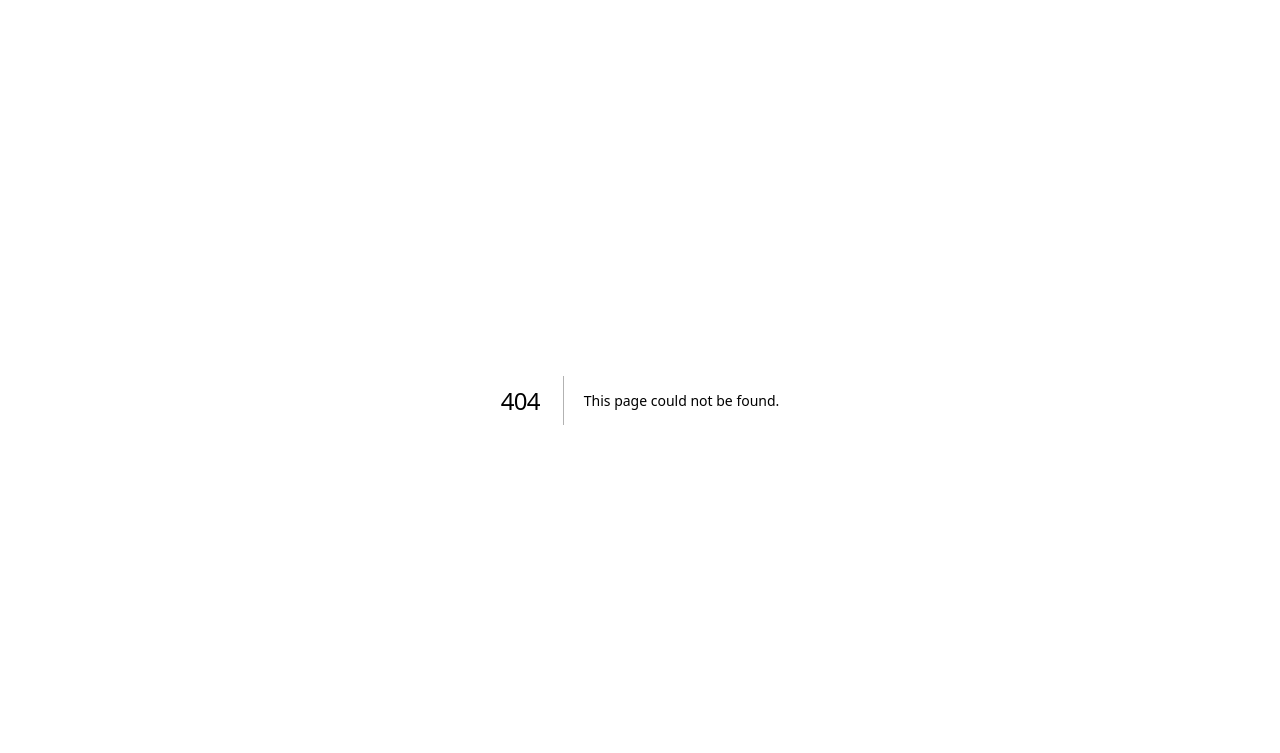
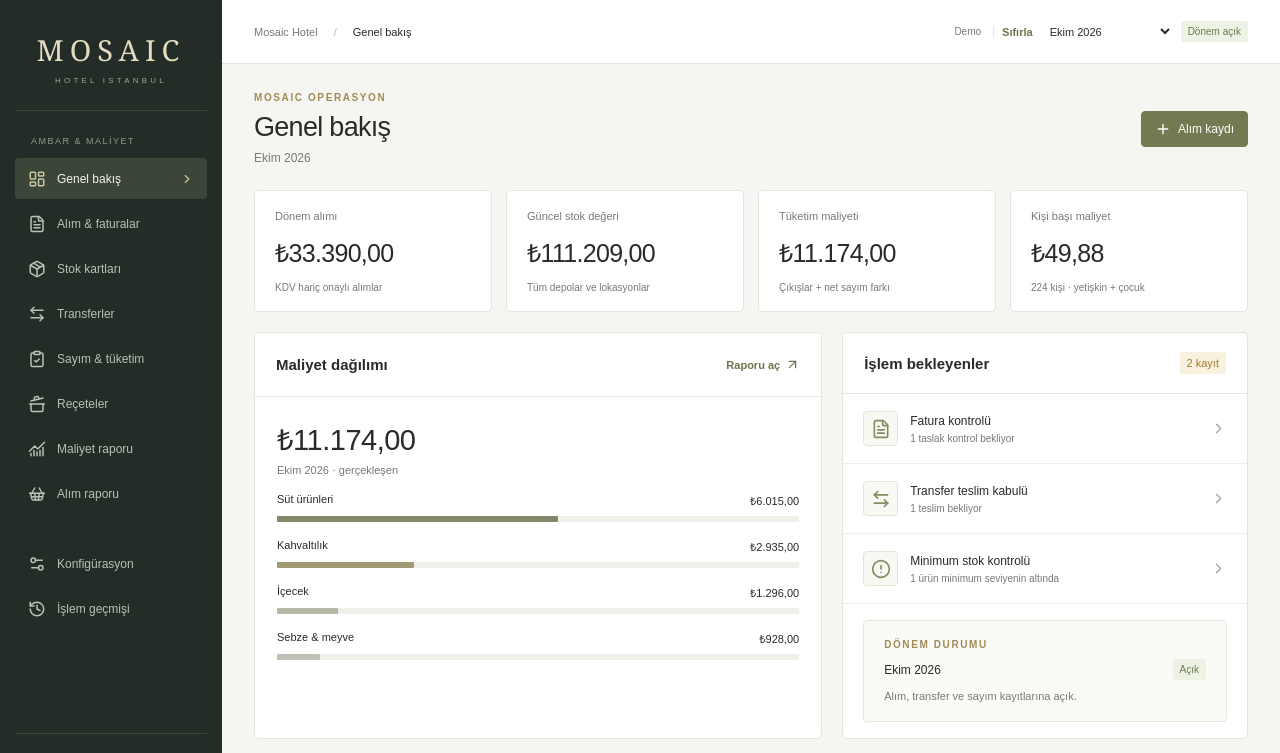
Before and after one commit to aliihaydargenc-dotcom/mosaic-hotel, a Next.js app: page /demo in a window 1280 px wide. Before the commit this address had no page. Shown: the top 753 px of the page. Built offline with nearby package versions, Linux system fonts and the light colour scheme.

Commit message:
feat: add interactive isolated hotel demo from login

```diff
--- /dev/null
+++ b/src/app/demo/page.tsx
@@ -0,0 +1,8 @@
+import Workspace from "../workspace";
+import { demoActor, demoState } from "@/lib/demo";
+export const dynamic = "force-dynamic";
+export default function DemoPage() {
+  return (
+    <Workspace initial={demoState()} actor={demoActor} local={false} demo />
+  );
+}
--- a/src/app/globals.css
+++ b/src/app/globals.css
@@ -1287,3 +1287,11 @@ textarea {
     font-size: 9px;
   }
 }
+
+.login-card > .demo-entry {
+  display: flex;
+  justify-content: center;
+  width: 100%;
+  margin-top: 12px;
+  text-decoration: none;
+}
--- a/src/app/login/login.tsx
+++ b/src/app/login/login.tsx
@@ -1,4 +1,5 @@
 "use client";
+import Link from "next/link";
 import { useState } from "react";
 export default function Login({ local }: { local: boolean }) {
   const [error, setError] = useState("");
@@ -67,6 +68,9 @@ export default function Login({ local }: { local: boolean }) {
         <button className="button primary" disabled={busy}>
           {busy ? "Bağlanıyor…" : "Oturum aç"}
         </button>
+        <Link href="/demo" className="button demo-entry">
+          Demoyu göster
+        </Link>
         {local && (
           <div className="demo-login">
             <span>Yerel deneme ortamı · örnek kayıtlar</span>
--- a/src/app/workspace.tsx
+++ b/src/app/workspace.tsx
@@ -33,6 +33,7 @@ import type {
   Product,
   Place,
 } from "@/lib/types";
+import { applyCommand } from "@/lib/domain";
 import { report, purchases, purchaseReport } from "@/lib/reporting";
 import { recipeQuantity } from "@/lib/inventree-bom";
 import { parseInvoiceText, parseDecimal, readDocument } from "@/lib/documents";
@@ -81,6 +82,7 @@ type Context = {
   show: (kind: string, data?: unknown) => void;
   close: () => void;
   busy: boolean;
+  demo: boolean;
 };
 const Ctx = createContext<Context>(null!);
 const useApp = () => useContext(Ctx);
@@ -264,10 +266,12 @@ export default function Workspace({
   initial,
   actor,
   local,
+  demo = false,
 }: {
   initial: State;
   actor: Actor;
   local: boolean;
+  demo?: boolean;
 }) {
   const [s, setState] = useState(initial);
   const [tab, setTab] = useState("overview");
@@ -286,6 +290,11 @@ export default function Workspace({
     setBusy(true);
     setError("");
     try {
+      if (demo) {
+        setState(applyCommand(s, command, actor));
+        setToast("İşlem kaydedildi.");
+        return true;
+      }
       const r = await fetch("/api/state", {
         method: "POST",
         headers: { "Content-Type": "application/json" },
@@ -323,7 +332,7 @@ export default function Workspace({
   };
   const p = s.periods.find((p) => p.id === period)!;
   return (
-    <Ctx.Provider value={{ s, actor, period, send, show, close, busy }}>
+    <Ctx.Provider value={{ s, actor, period, send, show, close, busy, demo }}>
       <div className="app-shell">
         <aside className="sidebar">
           <div className="wordmark">
@@ -367,7 +376,7 @@ export default function Workspace({
               title="Çıkış"
               aria-label="Çıkış"
               onClick={async () => {
-                await fetch("/api/session", { method: "DELETE" });
+                if (!demo) await fetch("/api/session", { method: "DELETE" });
                 location.href = "/login";
               }}
             >
@@ -382,7 +391,24 @@ export default function Workspace({
               <strong>{nav.find((n) => n[0] === tab)?.[1]}</strong>
             </span>
             <div className="row">
-              {local && <span className="local-label">Örnek kayıtlar</span>}
+              {demo ? (
+                <>
+                  <span className="local-label">Demo</span>
+                  <button
+                    className="text-button"
+                    onClick={() => {
+                      setState(structuredClone(initial));
+                      setPeriod(initial.periods.at(-1)!.id);
+                      setModal(null);
+                      setError("");
+                    }}
+                  >
+                    Sıfırla
+                  </button>
+                </>
+              ) : (
+                local && <span className="local-label">Örnek kayıtlar</span>
+              )}
               <select
                 aria-label="Dönem"
                 value={period}
@@ -1452,14 +1478,31 @@ function Reports({ mode = "cost" }: { mode?: "cost" | "purchase" }) {
   );
 }
 function Configuration() {
-  const { s, show, actor, period } = useApp();
+  const { s, show, actor, period, demo } = useApp();
   const [users, setUsers] = useState<(Actor & { active: boolean })[]>([]);
   useEffect(() => {
-    if (actor.role === "manager")
+    if (demo) {
+      setUsers([
+        {
+          id: "demo-manager",
+          name: "Deniz Yılmaz",
+          email: "deniz@mosaic.example",
+          role: "manager",
+          active: true,
+        },
+        {
+          id: "demo-storekeeper",
+          name: "Emre Kaya",
+          email: "emre@mosaic.example",
+          role: "storekeeper",
+          active: true,
+        },
+      ]);
+    } else if (actor.role === "manager")
       fetch("/api/users")
         .then((r) => (r.ok ? r.json() : []))
         .then(setUsers);
-  }, [actor.role, s.version]);
+  }, [actor.role, s.version, demo]);
   return (
     <>
       <Toolbar
@@ -1522,7 +1565,11 @@ function Configuration() {
         <section className="panel">
           <div className="panel-heading">
             <h2>Kullanıcılar</h2>
-            <button className="button small" onClick={() => show("user")}>
+            <button
+              className="button small"
+              disabled={demo}
+              onClick={() => show("user")}
+            >
               <Plus size={14} />
               Kullanıcı ekle
             </button>
@@ -1558,6 +1605,7 @@ function Configuration() {
                     <td>
                       <button
                         className="text-button"
+                        disabled={demo}
                         onClick={() => show("user", u)}
                       >
                         Düzenle
@@ -2300,8 +2348,22 @@ function InvoiceForm({ invoice }: { invoice?: Invoice }) {
               type="button"
               className="text-button"
               onClick={async () => {
-                const r = await fetch(`/api/documents/${invoice.id}`);
-                if (r.ok) download(await r.blob(), file.name);
+                if (file.data) {
+                  download(
+                    new Blob(
+                      [
+                        Uint8Array.from(atob(file.data), (c) =>
+                          c.charCodeAt(0),
+                        ),
+                      ],
+                      { type: file.mime },
+                    ),
+                    file.name,
+                  );
+                } else {
+                  const r = await fetch(`/api/documents/${invoice.id}`);
+                  if (r.ok) download(await r.blob(), file.name);
+                }
               }}
             >
               İndir
--- /dev/null
+++ b/src/lib/demo.ts
@@ -0,0 +1,128 @@
+import { applyCommand, currentMonth, today } from "./domain";
+import { sampleState } from "./seed";
+import type { Actor } from "./types";
+
+export const demoActor: Actor = {
+  id: "demo-manager",
+  name: "Deniz Yılmaz",
+  role: "manager",
+  email: "deniz@mosaic.example",
+};
+
+export function demoState() {
+  let state = sampleState();
+  const current = currentMonth();
+  const previousDate = new Date(`${current}-01T12:00:00Z`);
+  previousDate.setUTCMonth(previousDate.getUTCMonth() - 1);
+  const previous = previousDate.toISOString().slice(0, 7);
+  state.periods[0].id = previous;
+  for (const invoice of state.invoices) {
+    invoice.period = previous;
+    invoice.documentDate = `${previous}-05`;
+    invoice.reference = `MGT-${previous.replace("-", "")}-0142`;
+    invoice.supplier = "Marmara Gıda Tedarik";
+  }
+  for (const movement of state.movements) {
+    movement.period = previous;
+    movement.date = `${previous}-12`;
+    movement.actor = "Emre Kaya";
+  }
+  for (const transfer of state.transfers) {
+    transfer.period = previous;
+    transfer.date = `${previous}-12`;
+    transfer.receivedBy = "Selin Aydın";
+  }
+  const run = (command: unknown) => {
+    state = applyCommand(state, command, demoActor);
+  };
+  run({ type: "close", period: previous });
+  run({ type: "newPeriod", period: current });
+  run({ type: "people", period: current, adults: 192, children: 32 });
+  run({
+    type: "invoice",
+    reference: `MGT-${current.replace("-", "")}-0187`,
+    supplier: "Marmara Gıda Tedarik",
+    documentDate: today(),
+    period: current,
+    placeId: state.places[0].id,
+    lines: state.products.map((product, i) => ({
+      productId: product.id,
+      qty: i === 2 ? 360000 : [45000, 60000, 0, 18000, 40000, 25000][i],
+      unitPrice: [25800, 6200, 700, 41500, 7800, 19800][i],
+      vat: 1,
+    })),
+  });
+  run({ type: "postInvoice", invoiceId: state.invoices.at(-1)!.id });
+  run({
+    type: "transfer",
+    from: state.places[0].id,
+    to: state.places[2].id,
+    period: current,
+    date: today(),
+    note: "Sabah servisi hazırlığı",
+    lines: state.products.map((product, i) => ({
+      productId: product.id,
+      qty: i === 2 ? 150000 : 15000,
+    })),
+  });
+  run({
+    type: "acceptTransfer",
+    transferId: state.transfers.at(-1)!.id,
+    receivedBy: "Selin Aydın",
+  });
+  for (let i = 0; i < state.products.length; i++) {
+    run({
+      type: "consume",
+      placeId: state.places[3].id,
+      productId: state.products[i].id,
+      qty: [15000, 15000, 110000, 6000, 18000, 12000][i],
+      period: current,
+      date: today(),
+      note: "Açık büfe kahvaltı",
+    });
+  }
+  run({
+    type: "count",
+    placeId: state.places[3].id,
+    productId: state.products[1].id,
+    counted: 2000,
+    period: current,
+    date: today(),
+    note: "Servis sonrası sayım",
+  });
+  run({
+    type: "recipe",
+    name: "Kontinental kahvaltı",
+    portions: 50,
+    lines: [0, 3, 4].map((i) => ({
+      productId: state.products[i].id,
+      qty: [3500, 0, 0, 1500, 6000][i],
+      wastePercent: 2,
+    })),
+  });
+  run({
+    type: "transfer",
+    from: state.places[0].id,
+    to: state.places[4].id,
+    period: current,
+    date: today(),
+    note: "Lobi bar ikmali",
+    lines: [{ productId: state.products[4].id, qty: 12000 }],
+  });
+  run({
+    type: "invoice",
+    reference: `ST-${current.replace("-", "")}-0091`,
+    supplier: "Trakya Süt Ürünleri",
+    documentDate: today(),
+    period: current,
+    placeId: state.places[1].id,
+    lines: [
+      { productId: state.products[0].id, qty: 20000, unitPrice: 25200, vat: 1 },
+    ],
+  });
+  state.products[4].minimum = 150000;
+  for (const entry of state.audit) {
+    if (entry.actor === "Örnek kayıt") entry.actor = "Emre Kaya";
+  }
+  return state;
+}
--- a/src/lib/domain.ts
+++ b/src/lib/domain.ts
@@ -1,6 +1,6 @@
 import { UserFacingError } from "./errors";
 import { z } from "zod";
-import { randomUUID } from "node:crypto";
+const randomUUID = () => globalThis.crypto.randomUUID();
 import { report, purchases } from "./reporting";
 import { mulDivRound } from "./math";
 export { report, purchases } from "./reporting";
```
Also changed, not shown: 3 other files (tests, documents, lock files or other folders).
